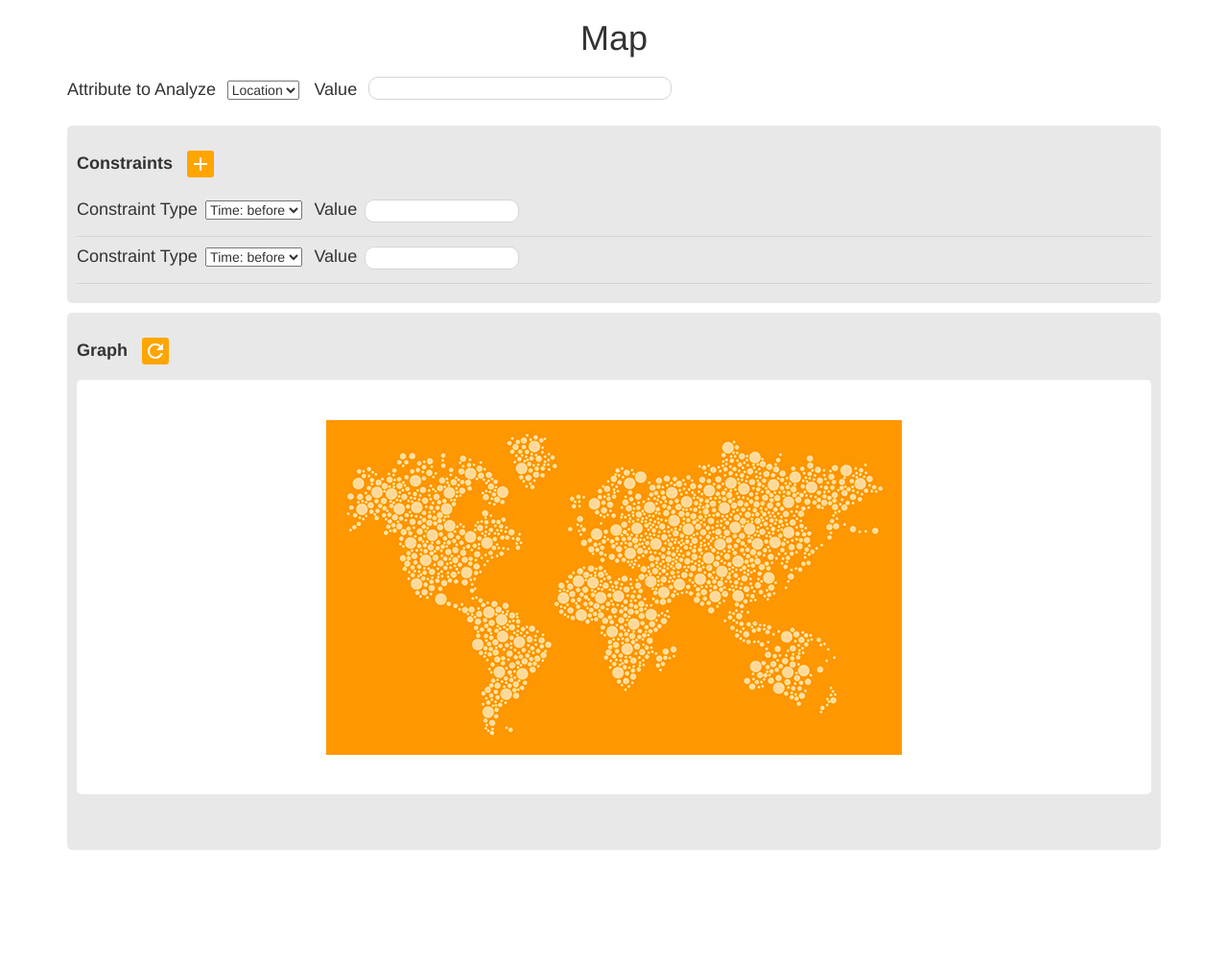
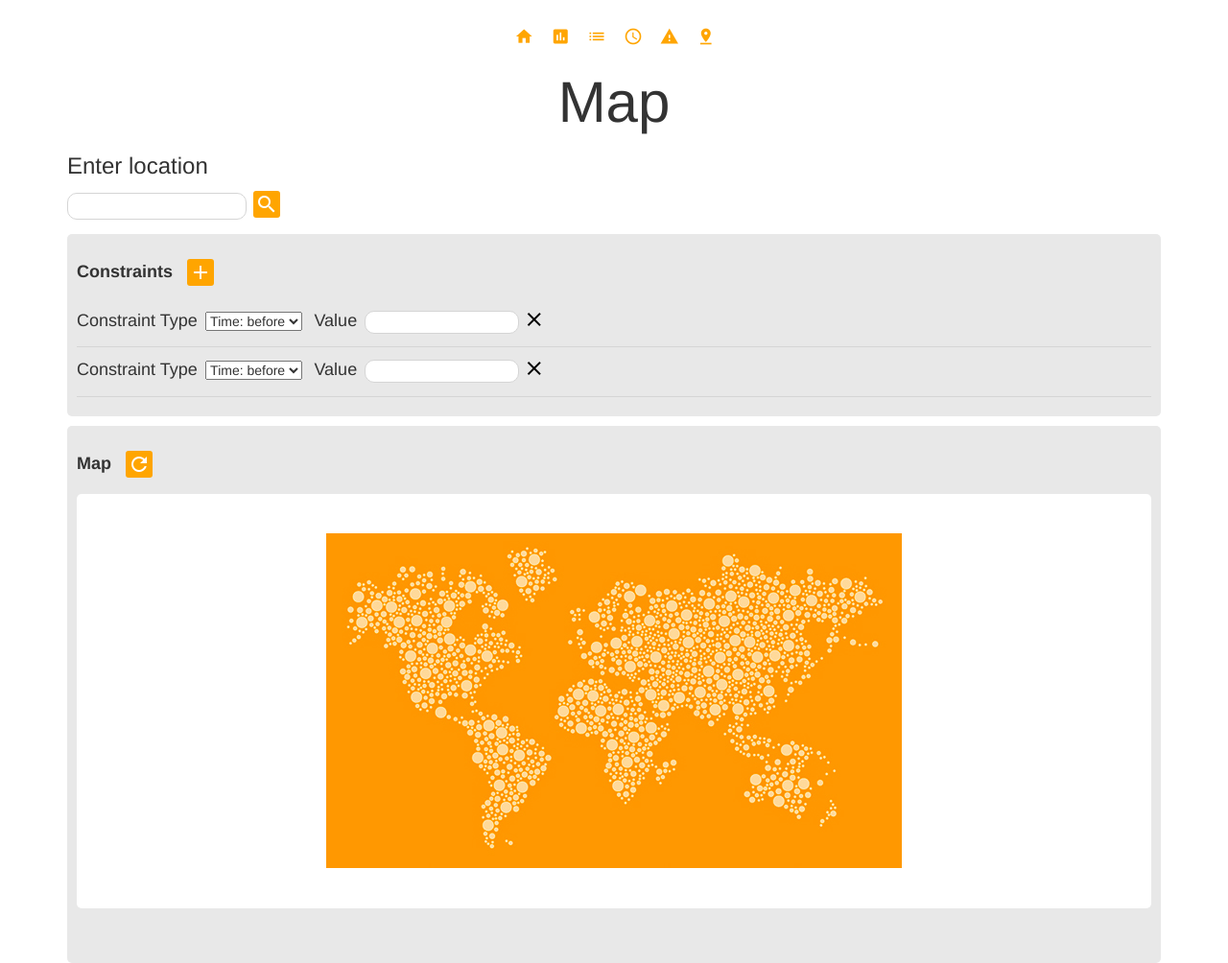
Before and after one commit to lexkrehbiel/GTDB, a PHP site: page /MapPage.html in a window 1280 px wide. Shown: the whole page at 96% size. Before the commit the page ends 886 px from the top, so only its background shows below. Run offline with PHP 8.4, Linux system fonts and the light colour scheme; some libraries are stand-ins or nearby versions.

Commit message:
prototype fixes

```diff
--- a/MainPage.html
+++ b/MainPage.html
@@ -17,7 +17,7 @@
 <div class = "container">
   <h1>Welcome to TerrorismFacts!</h1>
   <p>Select the information type you're after</p>
-  <div class="scrollable">
+  <div>
   <button class = "terrmap">
     <h2>Map</h2>
     <p>Visualize hits in a specified area </p>
--- a/MapPage.html
+++ b/MapPage.html
@@ -15,16 +15,22 @@
 <body>
 
 <div class = "container">
+  <div style="text-align:center; margin-top:10px">
+    <h8 class="menubar">
+      <button style="margin-top: 18px"><i class="material-icons" style>home</i></button>
+      <button><i class="material-icons">assessment</i></button>
+      <button><i class="material-icons">list</i></button>
+      <button><i class="material-icons">schedule</i></button>
+      <button><i class="material-icons">warning</i></button>
+      <button><i class="material-icons">pin_drop</i></button>
+    </h8>
+  </div>
   <h1>Map</h1>
-  <h3>
-    <p> Attribute to Analyze </p>
-    <select name="Attribute">
-      <option value="Location">Location</option>
-      <option value="Target">Target</option>
-    </select>
-    <p style="margin-left:9px"> Value</p>
-    <input style="height:1em" type="text"></input>
-  </h3>
+  <h3>Enter location</h3>
+  <div>
+    <input type="text"></input>
+    <button><i class="material-icons">search</i></button>
+  </div>
   <div class="box">
   <h4>
     <p style="margin-right: 7px; margin-top: 30px">Constraints</p>
@@ -40,8 +46,9 @@
     </select>
     <p style="margin-left:9px"> Value</p>
     <input type="text"></input>
+    <i class="material-icons blackmat">close</i>
   </h6>
-  <h6>
+  <h6 class="constraint">
     <p> Constraint Type</p>
     <select name="Attribute">
       <option value="Time: before">Time: before</option>
@@ -51,12 +58,13 @@
     </select>
     <p style="margin-left:9px"> Value</p>
     <input type="text"></input>
+    <i class="material-icons blackmat">close</i>
   </h6>
   </div>
 
   <div class="box" style="height:40em">
   <h4>
-    <p style="margin-right: 7px; margin-top: 30px">Graph</p>
+    <p style="margin-right: 7px; margin-top: 30px">Map</p>
     <button><i class="material-icons">refresh</i></button>
   </h4>
   <div class = "map">
--- a/styles/chartpage.css
+++ b/styles/chartpage.css
@@ -1,6 +1,11 @@
 
 h1 {
+  font-size: 60px;
   text-align: center;
+}
+
+.blackmat{
+  color: black;
 }
 
 input {
@@ -17,6 +22,28 @@ input {
   padding: 10px;
   border-radius: 5px;
   margin-top: 10px;
+}
+
+.menubar {
+  padding: 10px;
+  border-radius: 5px;
+  margin-top: 10px;
+  text-align: center;
+  padding-top: 22px;
+  margin-bottom: 0px;
+}
+
+.menubar button {
+  width: 18px;
+  height: 18px;
+  margin: 8px;
+  padding: 0px;
+  background-color: white;
+}
+
+.menubar i {
+  font-size: 20px;
+  color: orange;
 }
 
 .box h6 {
--- a/styles/mainpage.css
+++ b/styles/mainpage.css
@@ -9,6 +9,10 @@ button {
   width: 15em;
   height: 20em;
   background-blend-mode: soft-light;
+}
+
+.constraint i {
+  color: black;
 }
 
 button.terrmap {
```
Also changed, not shown: ChartPage.html (+12 -2 lines), DangerPage.html (+10 -0 lines), ListPage.html (+12 -0 lines), TimePage.html (+12 -0 lines), styles/listpage.css (+31 -0 lines).
